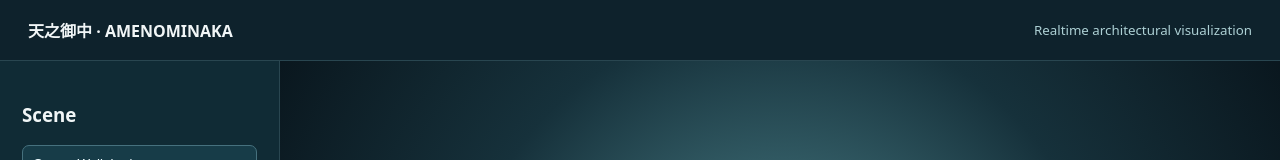
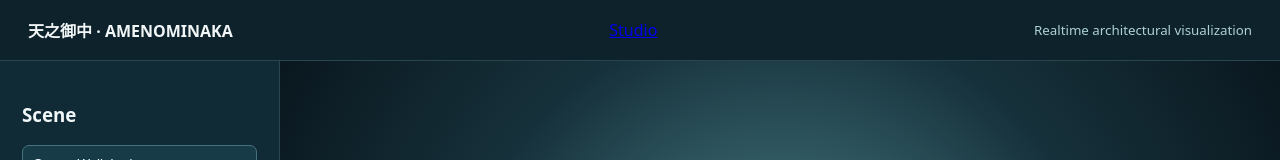
Before and after one commit to kotoba-lang/kami-app-amenominaka, a website: page public/index.html in a window 1280 px wide. Shown: the top 160 px of the page. Drawn offline with Linux system fonts and the light colour scheme.

Commit message:
feat: link amenominaka to kami studio

```diff
--- a/public/index.html
+++ b/public/index.html
@@ -13,6 +13,7 @@ button { color: #effcff; text-align: left; width: 100%; background: #173c48; pad
   <body>
     <header>
       <strong>天之御中 · AMENOMINAKA</strong>
+      <a href="https://kotoba-lang.github.io/kami-studio/">Studio</a>
       <small>Realtime architectural visualization</small>
     </header>
     <main>
```
Also changed, not shown: 1 other file.
